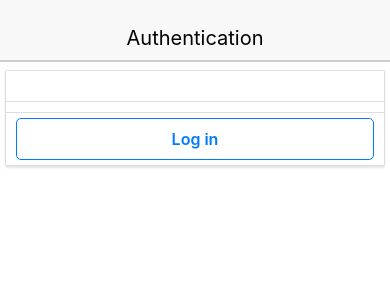
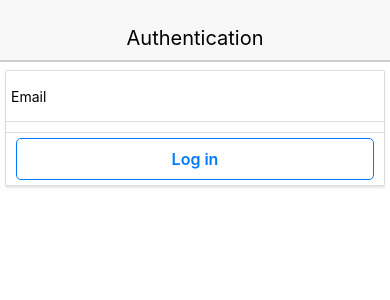
Before and after one commit to anthonyzhu132/Auth, a React Native app: screen / in a window 390 px wide. Shown: the top 300 px of the page. Built offline with nearby package versions, Linux system fonts and the light colour scheme.

Commit message:
added stlying for Inpput.js

```diff
--- a/src/components/LoginForm.js
+++ b/src/components/LoginForm.js
@@ -12,6 +12,7 @@ class LoginForm extends Component {
       <Card>
         <CardItem>
           <Input
+          label="Email"
           value={this.state.text}
           onChangeText={text => this.setState({ text })}
           />
--- a/src/components/common/Input.js
+++ b/src/components/common/Input.js
@@ -2,16 +2,40 @@ import React from 'react';
 import { TextInput, View, Text } from 'react-native';
 
 const Input = (props) => {
+  const { inputStyle, labelStyle, containerStyle } = styles;
+
    return (
-     <View>
-      <Text>{props.label}</Text>
+     <View style={containerStyle}>
+      <Text stlye={labelStyle}>{props.label}</Text>
       <TextInput
       value={props.value}
       onChangeText={props.onChangeText}
-      style={{ height: 20, width: 100 }}
+      style={inputStyle}
       />
      </View>
    );
 };
 
+const styles = {
+  inputStyle: {
+    color: '#000',
+    paddingRight: 5,
+    paddingLeft: 5,
+    fontSize: 18,
+    lineHeight: 23,
+    flex: 2
+  },
+  labelStyle: {
+    fontSize: 18,
+    paddingLeft: 20,
+    flex: 1
+  },
+  containerStyle: {
+    height: 40,
+    flex: 1,
+    flexDirection: 'row',
+    alignItems: 'center'
+  }
+}
+
 export default Input;
```
